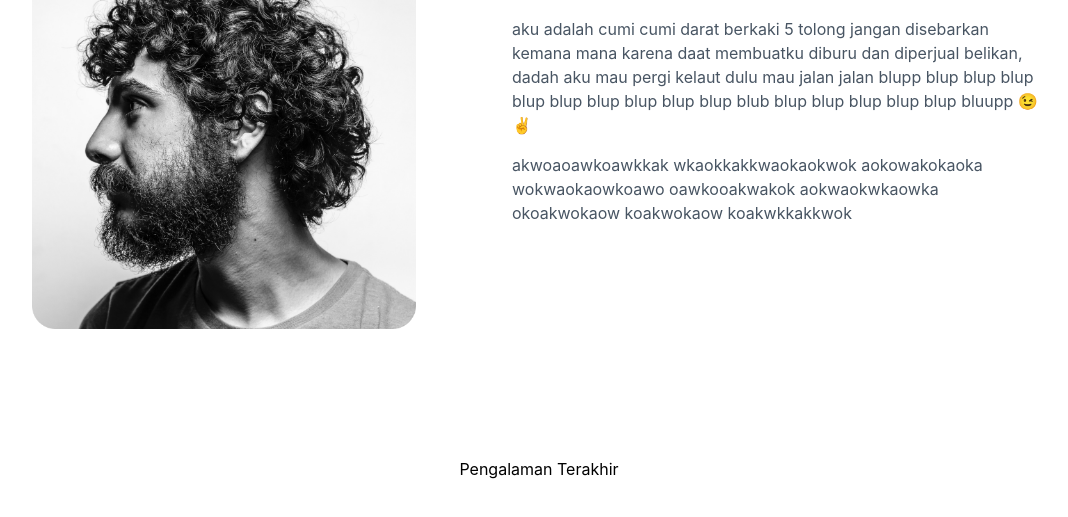
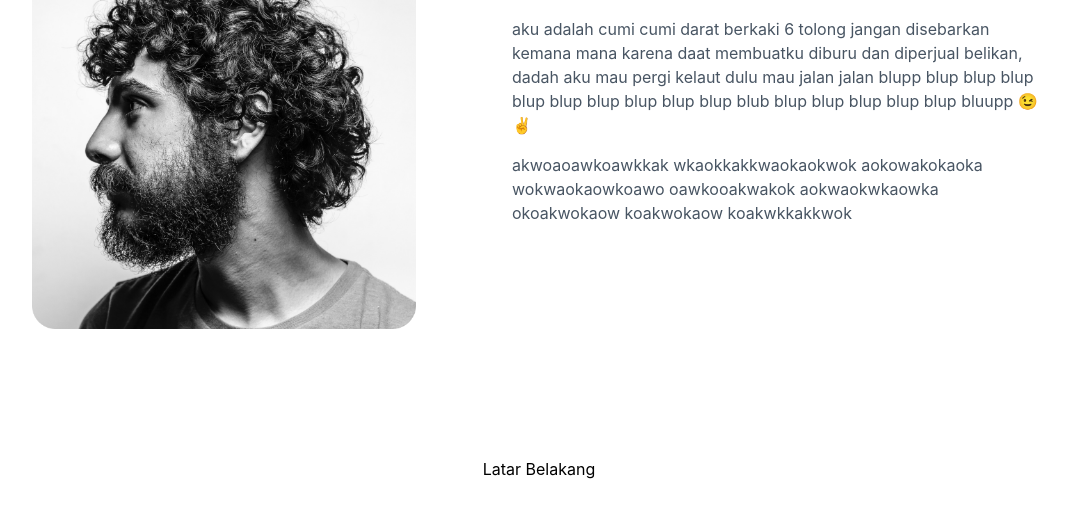
Before and after one commit to Bhinar/Simetri_triple-i, a plain HTML site: page index.html in a window 1280 px wide. Shown: the part 627-1144 px from the top of the page, without its empty margins (101-1169 px from the left). Drawn offline with nearby package versions, Linux system fonts and the light colour scheme.

Commit message:
six  commit

```diff
--- a/index.html
+++ b/index.html
@@ -42,7 +42,7 @@
      <h2 class="text-5xl font-bold mb-6">Tentang Saya</h2>
      <div class="flex flex-col gap-4">
       <p class="text-base text-[#485563]">
-        aku adalah cumi cumi darat berkaki 5 tolong jangan disebarkan kemana mana karena daat membuatku diburu dan diperjual belikan, dadah aku mau pergi kelaut dulu mau jalan jalan blupp blup blup blup blup blup blup blup blup blup blub blup blup blup blup blup bluupp 😉✌
+        aku adalah cumi cumi darat berkaki 6 tolong jangan disebarkan kemana mana karena daat membuatku diburu dan diperjual belikan, dadah aku mau pergi kelaut dulu mau jalan jalan blupp blup blup blup blup blup blup blup blup blup blub blup blup blup blup blup bluupp 😉✌
       </p>
       <p class="text-base text-[#485563]">
         akwoaoawkoawkkak wkaokkakkwaokaokwok aokowakokaoka wokwaokaowkoawo oawkooakwakok aokwaokwkaowka okoakwokaow koakwokaow koakwkkakkwok
@@ -52,7 +52,7 @@
   </div>
 
     <section class="flex flex-col py-16 px-[120px] items-center">
-      <h2>Pengalaman Terakhir</h2>
+      <h2>Latar Belakang</h2>
     </section>
   </body>
 </html>
```
